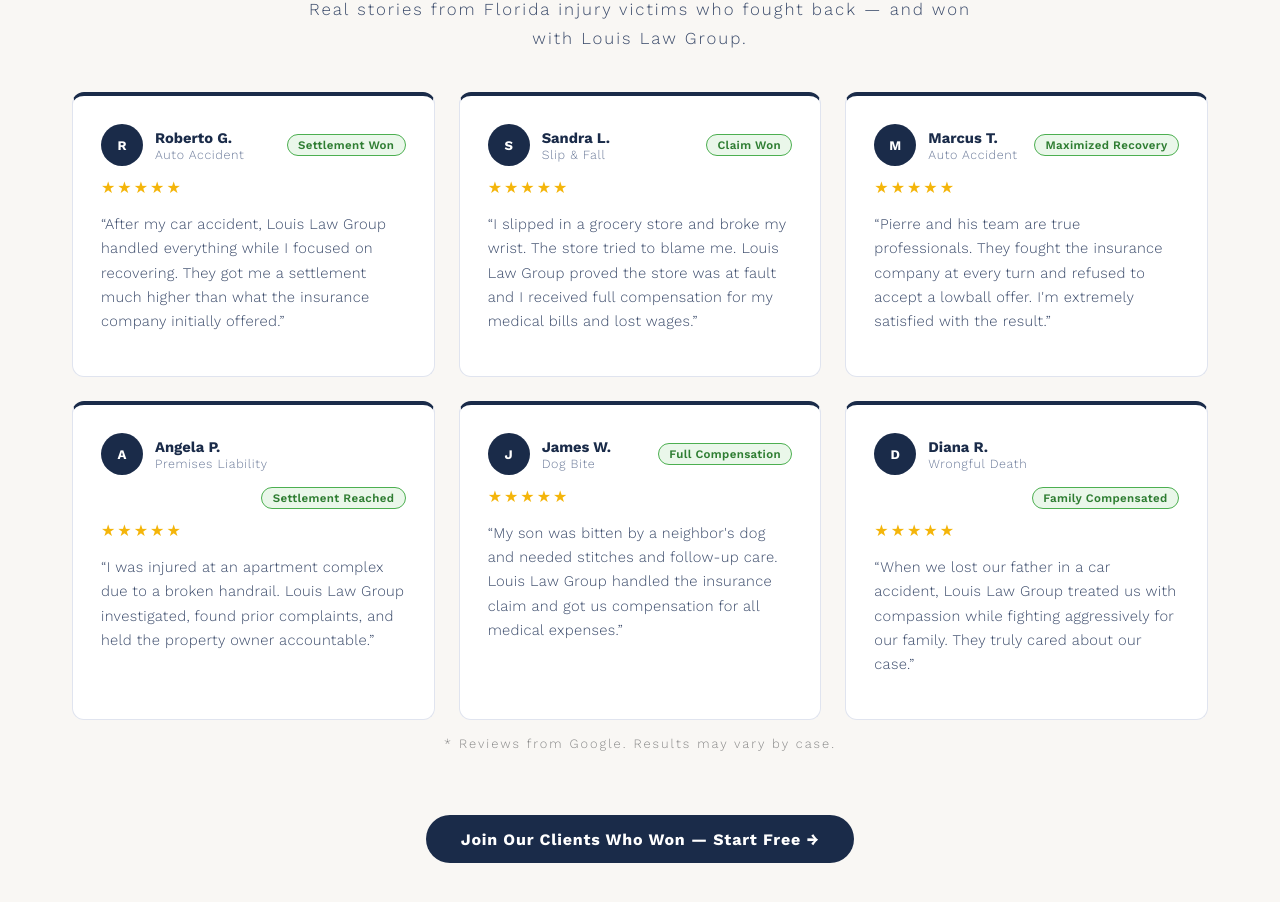
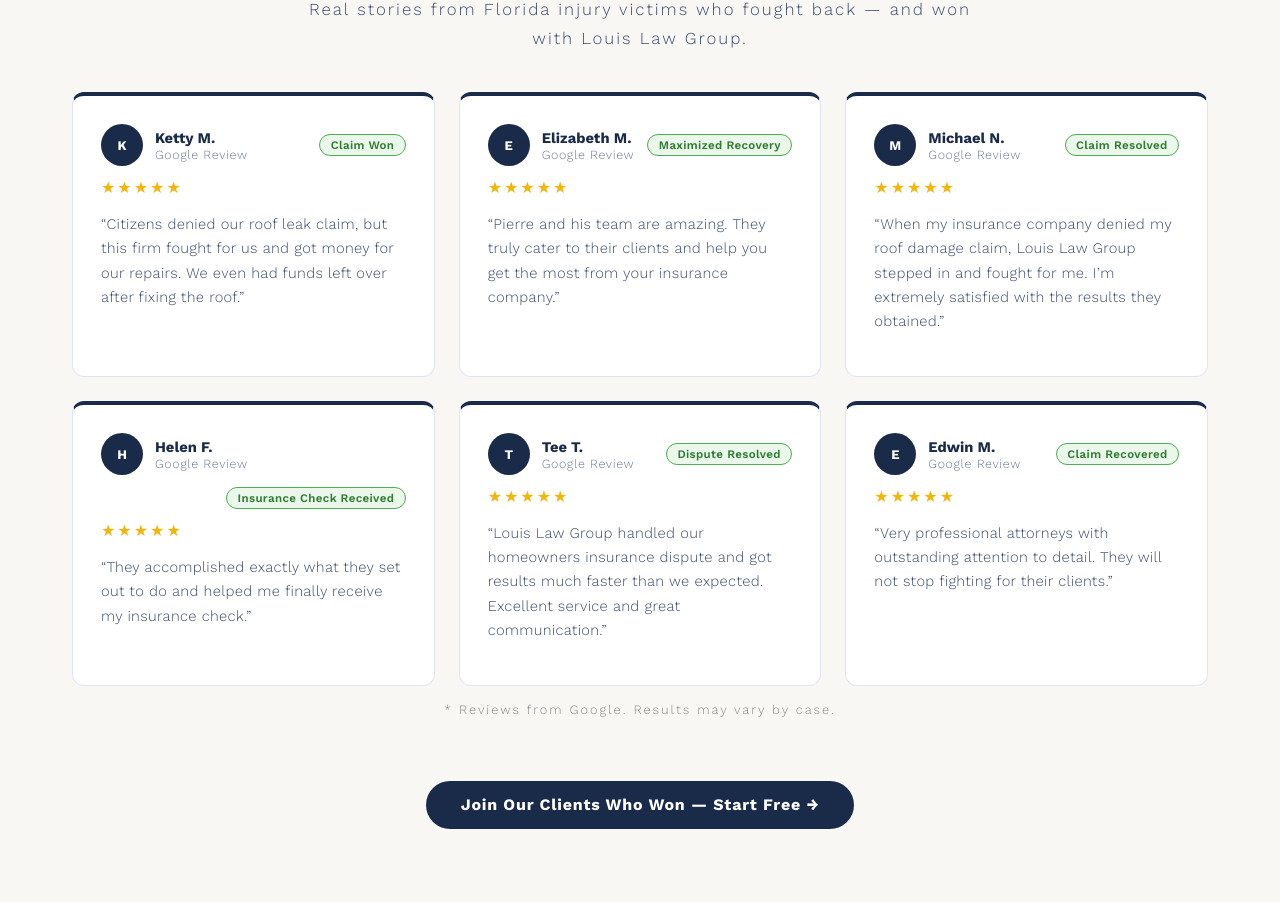
Before and after one commit to ymesadev/llg-front-end, a Next.js app: page /personal-injury in a window 1280 px wide. Shown: the part 5272-6174 px from the top of the page. Built offline with nearby package versions, Linux system fonts and the light colour scheme; no server answers.

Commit message:
fix: replace fake PI testimonials with real Google reviews
Removed fabricated testimonials (Roberto G, Sandra L, Marcus T, etc.)
Replaced with verified Google reviews matching PD page (Ketty M, Elizabeth M, Michael N, Helen F, Tee T, Edwin M)

```diff
--- a/src/app/personal-injury/page.js
+++ b/src/app/personal-injury/page.js
@@ -136,48 +136,49 @@ const FAQS = [
 
 const TESTIMONIALS = [
   {
-    initial: "R",
-    name: "Roberto G.",
-    type: "Auto Accident",
-    outcome: "Settlement Won",
-    text: "After my car accident, Louis Law Group handled everything while I focused on recovering. They got me a settlement much higher than what the insurance company initially offered.",
+    initial: "K",
+    name: "Ketty M.",
+    type: "Google Review",
+    outcome: "Claim Won",
+    text: "Citizens denied our roof leak claim, but this firm fought for us and got money for our repairs. We even had funds left over after fixing the roof.",
   },
   {
-    initial: "S",
-    name: "Sandra L.",
-    type: "Slip & Fall",
-    outcome: "Claim Won",
-    text: "I slipped in a grocery store and broke my wrist. The store tried to blame me. Louis Law Group proved the store was at fault and I received full compensation for my medical bills and lost wages.",
+    initial: "E",
+    name: "Elizabeth M.",
+    type: "Google Review",
+    outcome: "Maximized Recovery",
+    text: "Pierre and his team are amazing. They truly cater to their clients and help you get the most from your insurance company.",
   },
   {
     initial: "M",
-    name: "Marcus T.",
-    type: "Auto Accident",
-    outcome: "Maximized Recovery",
-    text: "Pierre and his team are true professionals. They fought the insurance company at every turn and refused to accept a lowball offer. I'm extremely satisfied with the result.",
+    name: "Michael N.",
+    type: "Google Review",
+    outcome: "Claim Resolved",
+    text: "When my insurance company denied my roof damage claim, Louis Law Group stepped in and fought for me. I\u2019m extremely satisfied with the results they obtained.",
   },
   {
-    initial: "A",
-    name: "Angela P.",
-    type: "Premises Liability",
-    outcome: "Settlement Reached",
-    text: "I was injured at an apartment complex due to a broken handrail. Louis Law Group investigated, found prior complaints, and held the property owner accountable.",
+    initial: "H",
+    name: "Helen F.",
+    type: "Google Review",
+    outcome: "Insurance Check Received",
+    text: "They accomplished exactly what they set out to do and helped me finally receive my insurance check.",
   },
   {
-    initial: "J",
-    name: "James W.",
-    type: "Dog Bite",
-    outcome: "Full Compensation",
-    text: "My son was bitten by a neighbor's dog and needed stitches and follow-up care. Louis Law Group handled the insurance claim and got us compensation for all medical expenses.",
+    initial: "T",
+    name: "Tee T.",
+    type: "Google Review",
+    outcome: "Dispute Resolved",
+    text: "Louis Law Group handled our homeowners insurance dispute and got results much faster than we expected. Excellent service and great communication.",
   },
   {
-    initial: "D",
-    name: "Diana R.",
-    type: "Wrongful Death",
-    outcome: "Family Compensated",
-    text: "When we lost our father in a car accident, Louis Law Group treated us with compassion while fighting aggressively for our family. They truly cared about our case.",
+    initial: "E",
+    name: "Edwin M.",
+    type: "Google Review",
+    outcome: "Claim Recovered",
+    text: "Very professional attorneys with outstanding attention to detail. They will not stop fighting for their clients.",
   },
 ];
+
 
 export default function PersonalInjuryPage() {
   return (
```
